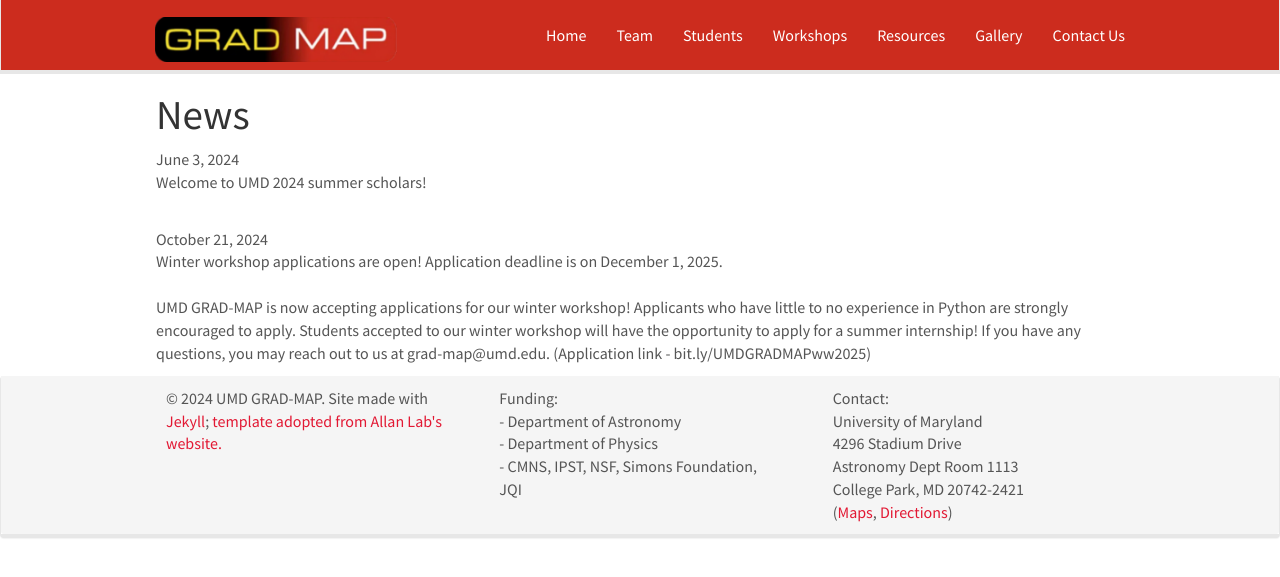
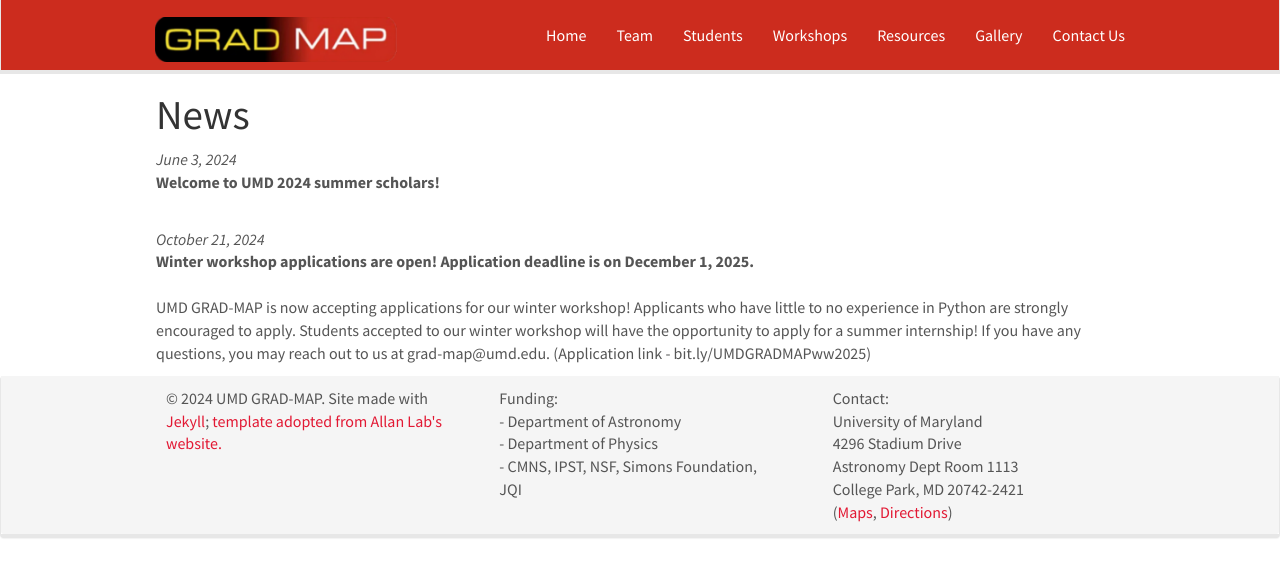
Before and after one commit to UMD-gradmap/UMD-gradmap.github.io, a Jekyll site: the page built from _pages/allnews.md, in a window 1280 px wide. Shown: the top 577 px of the page. Built offline with Jekyll 4.4.1, drawn with Linux system fonts in a browser that asks for light colours; nearby versions of some CDN libraries.

Commit message:
Update allnews.md

```diff
--- a/_pages/allnews.md
+++ b/_pages/allnews.md
@@ -9,5 +9,5 @@ permalink: /allnews.html
 # News
 
 {% for article in site.data.news %}
-{{ article.date }} <br> {{ article.headline }} <br><br> {{ article.shortdesc }}
+<i>{{ article.date }}</i> <br> <b>{{ article.headline }}</b> <br><br> {{ article.shortdesc }}
 {% endfor %}
```
